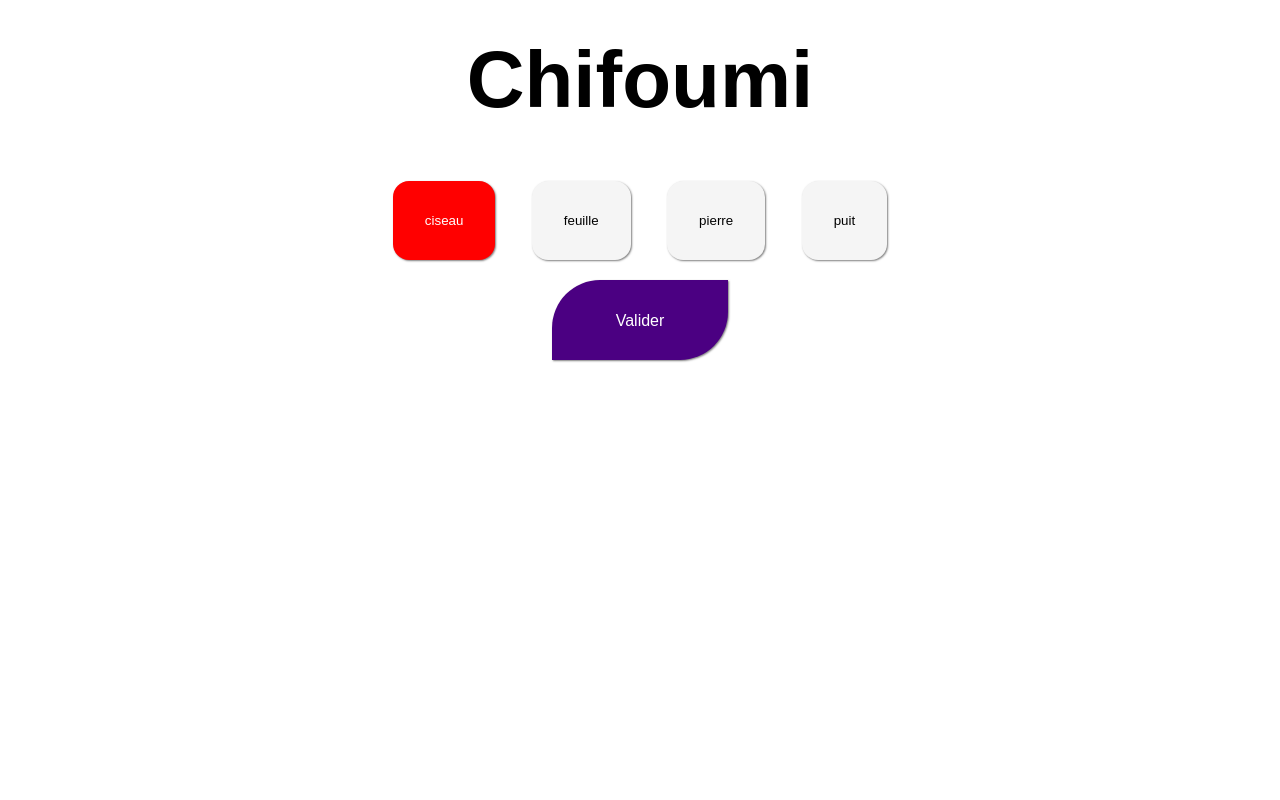
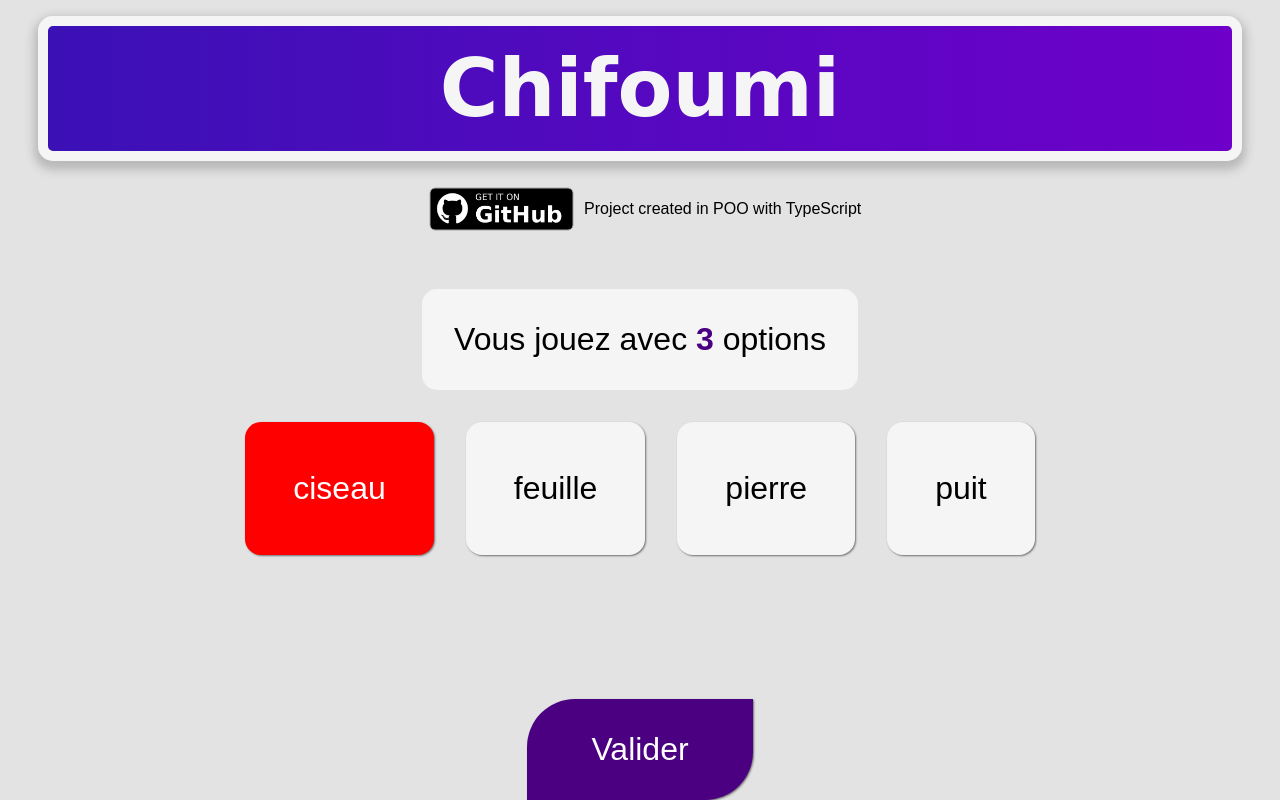
Before and after one commit to nicolas-zanardo/Chifoumi, a website built with webpack: page index.html in a window 1280 px wide. Both pictures are taken after a click on the button "ciseau". Built offline with nearby package versions, Linux system fonts and the light colour scheme; a web font is replaced by a local one.

Commit message:
Chifoumi_v1

```diff
--- a/index.html
+++ b/index.html
@@ -1,6 +1,7 @@
 <html>
 <head>
     <meta charset="utf-8"/>
+    <link href="https://fonts.googleapis.com/css2?family=Original+Surfer&display=swap" rel="stylesheet">
     <title>Getting Started</title>
 </head>
 <body>
@@ -9,41 +10,55 @@
     <!--  title-->
     <h1>Chifoumi</h1>
 </header>
-
+<div class="github" >
+    <div class="git-info">
+        <a href="https://github.com/nicolas-zanardo/Chifoumi" target="_blank"><img src="./assets/get-it-on-github.png" alt=""></a>
+        <div>Project created in POO with TypeScript</div>
+    </div>
+</div>
 <main>
     <!--  Select Mode-->
     <div class="select-option">
+        <div class="message-options">Vous jouez avec <strong>4</strong> options</div>
+        <div class="btn-block">
             <button class="btn-select" data-name="ciseau" data-id="0">ciseau</button>
             <button class="btn-select" data-name="feuille" data-id="1">feuille</button>
             <button class="btn-select" data-name="pierre" data-id="2">pierre</button>
             <button class="btn-select" data-name="puit" data-id="3">puit</button>
         </div>
+    </div>
 
 
     <!--    Game-->
     <div class="game ninja">
+        <div>
             <button class="btn-game" data-name-game="ciseau" data-id-game="0">ciseau</button>
             <button class="btn-game" data-name-game="feuille" data-id-game="1">feuille</button>
             <button class="btn-game" data-name-game="pierre" data-id-game="2">pierre</button>
             <button class="btn-game" data-name-game="puit" data-id-game="3">puit</button>
         </div>
+    </div>
 
     <!--    Result-->
+    <div class="display-result">
         <div class="result"></div>
-
         <div class="response ninja">
             <button class="your-choice"></button>
             <button class="computer"></button>
         </div>
-</main>
+    </div>
 
-<footer class="display">
-    <div class="valid-option">Valider</div>
+    <div class="display">
+        <div class="valid-option"><div>Valider</div></div>
         <div class="info">
             <div class="reload ninja">New Game</div>
             <div class="messages ninja"></div>
         </div>
-</footer>
+    </div>
+
+</main>
+
+
 
 </body>
 </html>
--- a/package.json
+++ b/package.json
@@ -25,6 +25,7 @@
     "webpack-dev-server": "^3.11.2"
   },
   "dependencies": {
+    "copy-webpack-plugin": "^8.1.1",
     "lodash": "^4.17.21"
   }
 }
--- a/src/app/component/attacks.ts
+++ b/src/app/component/attacks.ts
@@ -7,13 +7,18 @@ export default class Attacks {
     private elt = new ElementHTML();
     public data = dataAttack;
 
-    public display(message: string) {
+    public display(message: string, color?: string) {
         this.elt.result!.innerHTML = message;
         this.elt.game!.classList.add("ninja");
         this.elt.computer!.innerHTML = `Adversaire: <strong>${AttackService.Instance.getComputer()}</strong>`;
         this.elt.reload!.classList.remove("ninja");
         this.elt.messages!.classList.add('ninja');
         this.elt.response!.classList.remove("ninja");
+        this.elt.result!.classList.add("finish-message")
+        if(color){
+            this.elt.yourChoice!.style.backgroundColor = color;
+            this.elt.yourChoice!.style.color = "white"
+        }
 
     }
 
@@ -36,9 +41,9 @@ export default class Attacks {
 
     public result(value: number | null) {
         if(value === 1 ) {
-            return this.display("You Lose 😞");
+            return this.display("You Lose 😞", "red");
         } else {
-            return this.display("You Win 🎉");
+            return this.display("You Win 🎉", "green");
         }
     };
 
--- a/src/app/const/element-HTML.ts
+++ b/src/app/const/element-HTML.ts
@@ -8,6 +8,7 @@ export default class ElementHTML {
     public result: HTMLElement | null = document.querySelector(".result");
     public reload: HTMLElement | null = document.querySelector(".reload");
     public response: HTMLElement | null = document.querySelector(".response");
+    public  selectedOptionToPlay: HTMLElement | null = document.querySelector(".select-option strong")
     // button
     public btnGame: NodeListOf<Element> = document.querySelectorAll(".btn-game")
     public btnSelect: NodeListOf<Element> = document.querySelectorAll('.btn-select');
--- a/src/app/service/attack-service.ts
+++ b/src/app/service/attack-service.ts
@@ -30,8 +30,7 @@ export default class AttackService {
 
     public setArrayAttack(value: any) {
         this.arrayAttackTEMP = [];
-        console.log(this.arrayAttackTEMP)
-        this.arrayAttack.forEach((obj: any) => {
+          this.arrayAttack.forEach((obj: any) => {
             if(obj === value ) {
                 if(obj.inGame === true) {
                     obj.inGame = false;
@@ -46,7 +45,6 @@ export default class AttackService {
               this.arrayAttackTEMP.push(obj)
           }
         });
-        console.log(this.arrayAttackTEMP)
     };
 
     public setComputerObj(value: AttackModel) {
--- a/src/app/views/select-options.ts
+++ b/src/app/views/select-options.ts
@@ -4,14 +4,18 @@ import {dataAttack} from "../data/data-attack";
 
 export default class SelectOptions {
 
-    //                     [Math.round(Math.random() * (this.arrayAttack.length - 1))]
-
     private elt = new ElementHTML();
+    private countOptionSelectedByPlayer!: number;
 
     constructor() {
+        this.onInit()
         this.listener();
         this.valid();
     };
+
+    private onInit() {
+        this.countOptionSelectedByPlayer = document.querySelectorAll(".btn-select").length;
+    }
 
     private valid() {
         this.elt.valid!.addEventListener("click", () => {
@@ -30,15 +34,21 @@ export default class SelectOptions {
             event.addEventListener('click', () => {
                 let allBtnElt = document.querySelector(`[data-id-game = "${event.dataset.id}"]`);
                 if (allBtnElt!.classList.contains("ninja")) {
+                    this.countOptionSelectedByPlayer++
                     allBtnElt!.classList.remove("ninja");
                     event.style.backgroundColor = "whitesmoke";
                     event.style.color = "black";
+                    AttackService.Instance.setArrayAttack(dataAttack[event.dataset.id]);
                 } else {
-                    allBtnElt!.classList.add("ninja");
-                    event.style.backgroundColor = "red";
-                    event.style.color = "white";
+                    if(this.countOptionSelectedByPlayer > 1) {
+                        this.countOptionSelectedByPlayer--
+                        allBtnElt!.classList.add("ninja");
+                        event.style.backgroundColor = "red";
+                        event.style.color = "white";
+                        AttackService.Instance.setArrayAttack(dataAttack[event.dataset.id]);
+                    }
                 }
-                AttackService.Instance.setArrayAttack(dataAttack[event.dataset.id]);
+                this.elt.selectedOptionToPlay!.innerHTML = `${this.countOptionSelectedByPlayer}`;
             });
         });
     };
--- a/src/styles/style.scss
+++ b/src/styles/style.scss
@@ -9,21 +9,35 @@ body {
     font-family: Arial, sans-serif;
     display: flex;
     flex-direction: column;
+    //justify-content: center;
+    align-items: center;
     height: 100vh;
+    background-color: #e3e3e3;
 }
 
 header {
-    height: 20vh;
+    width: 90%;
+    display: flex;
+    justify-content: center;
+    background: linear-gradient(.25turn, #3b11b6, #6e00c9) ;
+    color :whitesmoke;
+    font-family: 'Original Surfer', cursive;
+    box-shadow: 0 5px 10px 4px rgba(83, 83, 83, 0.29);
+    border: 10px solid whitesmoke;
+    border-radius: 15px;
+    padding: 1rem;
+    margin: 1rem 2rem;
+}
+
+main {
+    max-width: 100%;
+    margin: 1rem;
+    border-radius: 15px;
     display: flex;
     justify-content: center;
     align-items: center;
-}
-
-main {
-    height: 15vh;
-    display: flex;
-    justify-content: center;
-    align-items: center;
+    flex-direction: column;
+    flex-wrap: wrap;
 }
 
 h1 {
@@ -32,41 +46,60 @@ h1 {
 
 }
 
-footer {
-    height: 60vh;
-    display: flex;
-    justify-content: center;
+
+
+button.btn-select, button.btn-game {
+    padding: 3rem;
+    &:hover {
+        transform: scale(1.1);
+    }
 }
 
 button {
+    font-size: 2rem;
     outline: none;
     cursor: pointer;
     background: whitesmoke;
     padding: 2rem;
-    margin: 1rem;
+    margin: 2rem 1rem 1rem 1rem;
     border-radius: 1rem;
     border: none;
     box-shadow: 1px 1px 2px 0px  rgb(black, 0.5);
     transition: 0.3s;
-    &:hover {
-        transform: scale(1.1);
-    }
 }
 
 .ninja {
     display: none !important;
 }
 
-.select-option game{
+.select-option, .game{
     padding: 1rem;
     margin: 1rem;
+    display: flex;
+    font-size: 2rem;
+    flex-direction: column;
+    justify-content: space-around;
+    align-items: center;
+    flex-wrap: wrap;
 }
 
-.valid-option {
-    max-height: 1rem;
-    display: block;
+.select-option strong {
+    color: indigo;
+}
+
+.btn-block{
+    display: flex;
+    justify-content: center;
+    align-items: center;
+}
+
+.valid-option, .reload {
+    max-height: 5rem;
+    font-size: 2rem;
+    display: flex;
+    justify-content: center;
+    align-items: center;
     padding: 2rem 4rem;
-    background-color: indigo;
     color: white;
     box-shadow: 1px 1px 2px 0px  rgb(black, 0.5);
     cursor: pointer;
@@ -77,31 +110,62 @@ button {
     }
 }
 
+.valid-option {
+    background-color: indigo;
+}
 .reload {
-    text-align: center;
-    max-height: 1rem;
-    display: block;
-    padding: 2rem 4rem;
+    margin: 5rem;
     background-color: blueviolet;
-    color: white;
-    box-shadow: 1px 1px 2px 0px  rgb(black, 0.5);
-    cursor: pointer;
-    transition: 300ms;
-    border-radius: 0 3rem 0 3rem;
-    &:hover {
-        transform: scale(1.1);
-    }
 }
 
 .messages {
-    font-size: 1.5rem;
-    background: white;
+    background: #6da521;
+    color: whitesmoke;
     padding: 2rem 5rem;
     margin: 2rem;
+    font-size: 3rem;
     border-radius: 15px;
     box-shadow: 1px 1px 2px 0px  rgb(black, 0.5);
 }
 
+.finish-message {
+    background: linear-gradient(217deg, rgba(208, 202, 202, 0.8), rgba(255,0,0,0) 70.71%),
+    linear-gradient(127deg, rgba(231, 231, 231, 0.8), rgba(0,255,0,0) 70.71%),
+    linear-gradient(336deg, rgba(206, 206, 206, 0.8), rgba(0,0,255,0) 70.71%);
+}
+
 .result {
+    text-align: center;
+    font-size: 4rem;
+    margin: 1rem;
+    padding: 2rem;
+    border-radius: 15px;
+}
+
+.display-result {
+    display: flex;
+    flex-direction: column;
+    align-items: center;
+    justify-content: center;
+}
+
+.message-options {
     font-size: 2rem;
+    background: whitesmoke;
+    padding: 2rem;
+    border-radius: 15px;
 }
+
+.github {
+    display: flex;
+}
+
+.github img {
+    height: 4rem;
+}
+
+.git-info {
+    display: flex;
+    align-items: center;
+    justify-content: center;
+}
--- a/webpack.config.js
+++ b/webpack.config.js
@@ -1,5 +1,6 @@
 const path = require("path");
 const HtmlWebpackPlugin = require("html-webpack-plugin");
+const CopyWebpackPlugin = require("copy-webpack-plugin");
 
 module.exports = {
   entry: {
@@ -18,7 +19,7 @@ module.exports = {
       },
       {
         test: /\.(png|svg|jpg|jpeg|gif)$/i,
-        type: "asset/resource",
+        type: "asset",
       },
       {
         test: /\.(woff|woff2|eot|ttf|otf)$/i,
@@ -35,13 +36,21 @@ module.exports = {
     extensions: [".tsx", ".ts", ".js"],
   },
   plugins: [
+    new CopyWebpackPlugin({
+      patterns: [
+        {
+          from: "./src/app/asset/*",
+          to: 'assets/[name][ext]',
+        },
+      ],
+    }),
     new HtmlWebpackPlugin({
       template: path.join(__dirname, "./index.html"),
     }),
   ],
   stats: "minimal",
   devtool: "source-map",
-  mode: "development",
+  mode: "production",
   devServer: {
     open: false,
     contentBase: "./dist",
```
Also changed, not shown: README.md, dist/assets/get-it-on-github.png (added), dist/bundle.js (added), dist/index.html (added), src/app/asset/get-it-on-github.png (added), 4 other files. Lines whose indentation alone changed are shown as unchanged.
